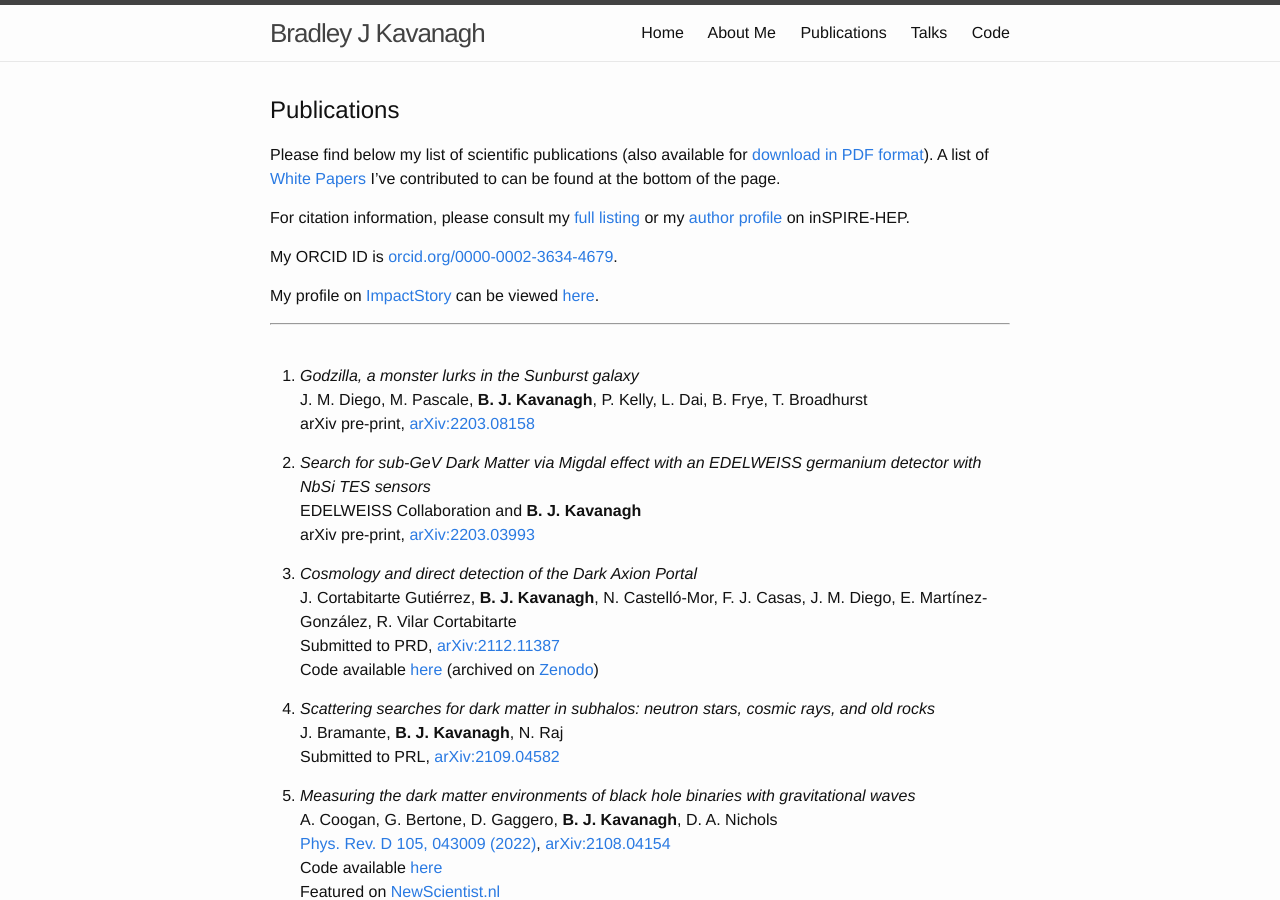
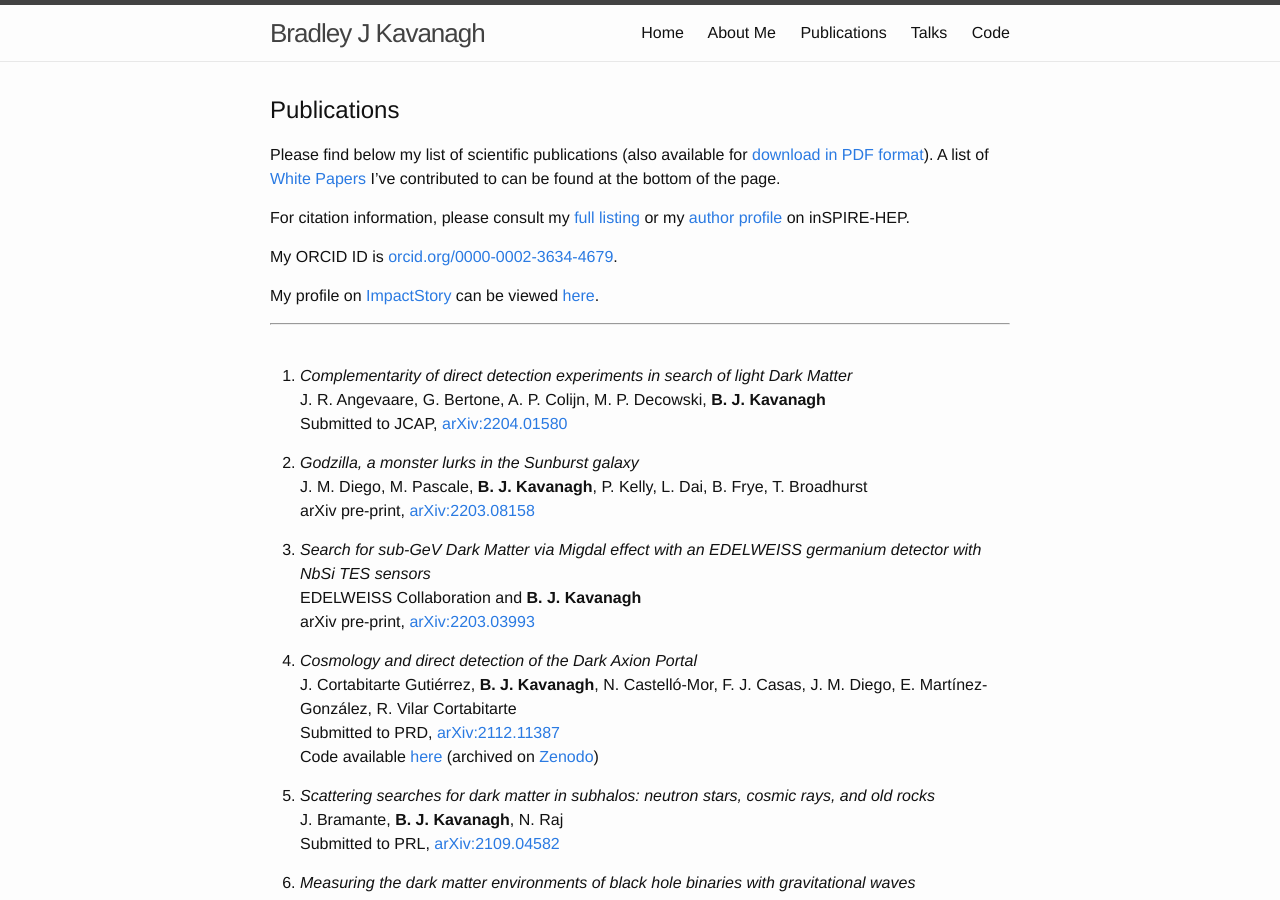
Before and after one commit to bradkav/bradkav.github.io, a Jekyll site: the page built from publications.md, in a window 1280 px wide and 900 px high. Built offline with Jekyll 4.4.1, drawn with Linux system fonts in a browser that asks for light colours.

```diff
--- a/publications.md
+++ b/publications.md
@@ -20,7 +20,11 @@
 ***
 <br>
 
-1. *Godzilla, a monster lurks in the Sunburst galaxy*
+1. *Complementarity of direct detection experiments in search of light Dark Matter*
+J. R. Angevaare, G. Bertone, A. P. Colijn, M. P. Decowski, **B. J. Kavanagh**
+Submitted to JCAP, [arXiv:2204.01580](https://arxiv.org/abs/2204.01580)
+
+2. *Godzilla, a monster lurks in the Sunburst galaxy*
 J. M. Diego, M. Pascale, **B. J. Kavanagh**, P. Kelly, L. Dai, B. Frye, T. Broadhurst
 arXiv pre-print, [arXiv:2203.08158](https://arxiv.org/abs/2203.08158)
 
```
Also changed, not shown: 2 other files.
